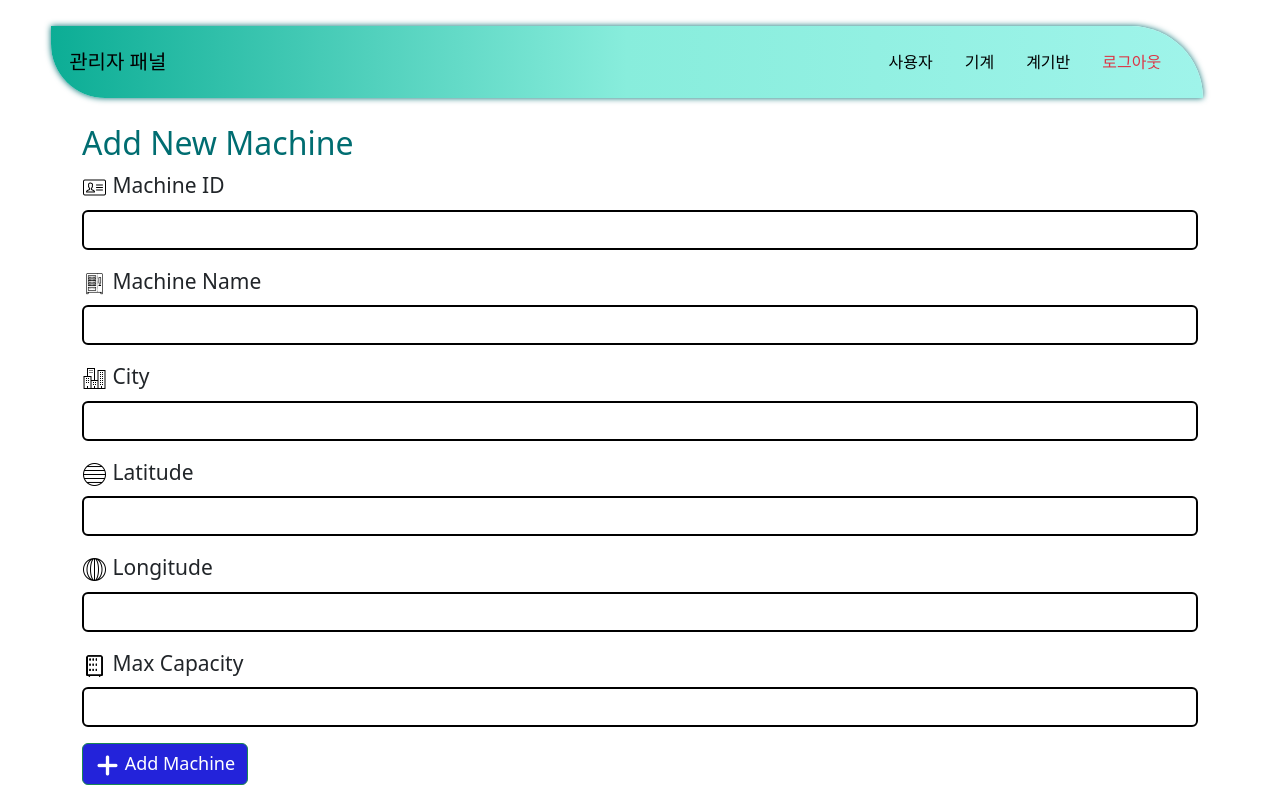
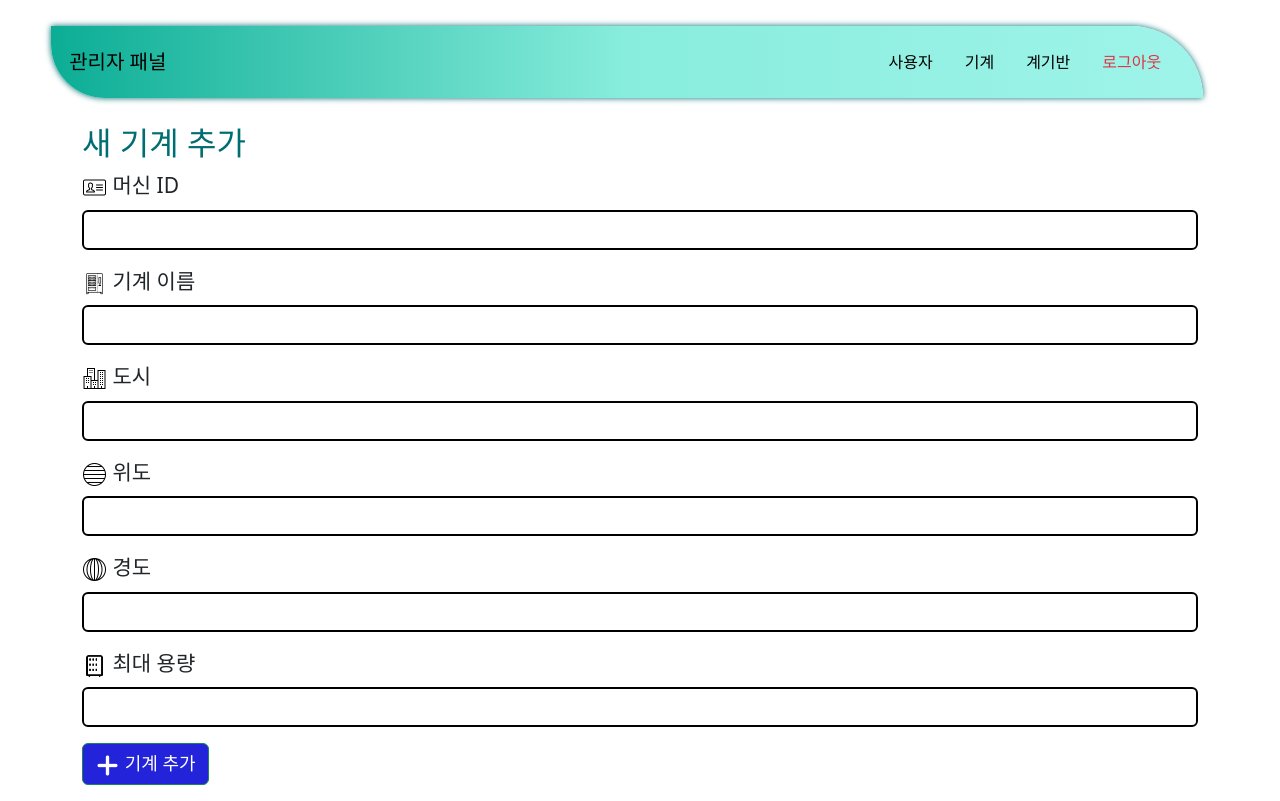
Before and after one commit to praneswara/polygreen, a Flask app: template templates/admin/add_machine.html in a window 1280 px wide. Run offline with Flask 3, Linux system fonts and the light colour scheme; the template is opened without the code that fills it, so the values that code supplies are empty; some libraries are stand-ins or nearby versions.

Commit message:
Update add_machine.html

```diff
--- a/templates/admin/add_machine.html
+++ b/templates/admin/add_machine.html
@@ -27,45 +27,45 @@
  }
 </style>
 
-<h2 class="header">Add New Machine</h2>
+<h2 class="header">새 기계 추가</h2>
 <form method="POST">
   <div class="mb-3">
     <label for="machine_id" class="form-label">
       <img src="{{ url_for('static', filename='id.png')}}"
-             alt="id" width="25" height="25" > Machine ID</label>
+             alt="id" width="25" height="25" > 머신 ID</label>
     <input type="text" class="form-control " name="machine_id" id="machine_id" required>
   </div>
   <div class="mb-3">
     <label for="name" class="form-label">
       <img src="{{ url_for('static', filename='vending-machine.png')}}"
-             alt="vending-machine" width="25" height="25" > Machine Name</label>
+             alt="vending-machine" width="25" height="25" > 기계 이름</label>
     <input type="text" class="form-control" name="name" id="name" required>
   </div>
   <div class="mb-3 ">
     <label for="city" class="form-label">
       <img src="{{ url_for('static', filename='building.png')}}"
-             alt="city" width="25" height="25" > City</label>
+             alt="city" width="25" height="25" > 도시</label>
     <input type="text" class="form-control"  name="city" id="city" required>
   </div>
   <div class="mb-3">
     <label for="lat" class="form-label">
       <img src="{{ url_for('static', filename='latitude.png')}}"
-             alt="lat" width="25" height="25" > Latitude</label>
+             alt="lat" width="25" height="25" > 위도</label>
     <input type="number" step="0.000001" class="form-control" name="lat" id="lat" required>
   </div>
   <div class="mb-3">
     <label for="lng" class="form-label">
       <img src="{{ url_for('static', filename='longititude.png')}}"
-             alt="long" width="25" height="25" > Longitude</label>
+             alt="long" width="25" height="25" > 경도</label>
     <input type="number" step="0.000001" class="form-control" name="lng" id="lng" required>
   </div>
   <div class="mb-3">
     <label for="max_capacity" class="form-label">
       <img src="{{ url_for('static', filename='capacity.png')}}"
-             alt="capacity" width="25" height="25" > Max Capacity</label>
+             alt="capacity" width="25" height="25" > 최대 용량</label>
     <input type="number" class="form-control" name="max_capacity" id="max_capacity" required>
   </div>
   <button type="submit" class="btn btn-success addnew mb-3"><img src="{{ url_for('static', filename='plus..png')}}"
-             alt="plus" width="25" height="25" >   Add Machine</button>
+             alt="plus" width="25" height="25" >   기계 추가</button>
 </form>
 {% endblock %}
```
